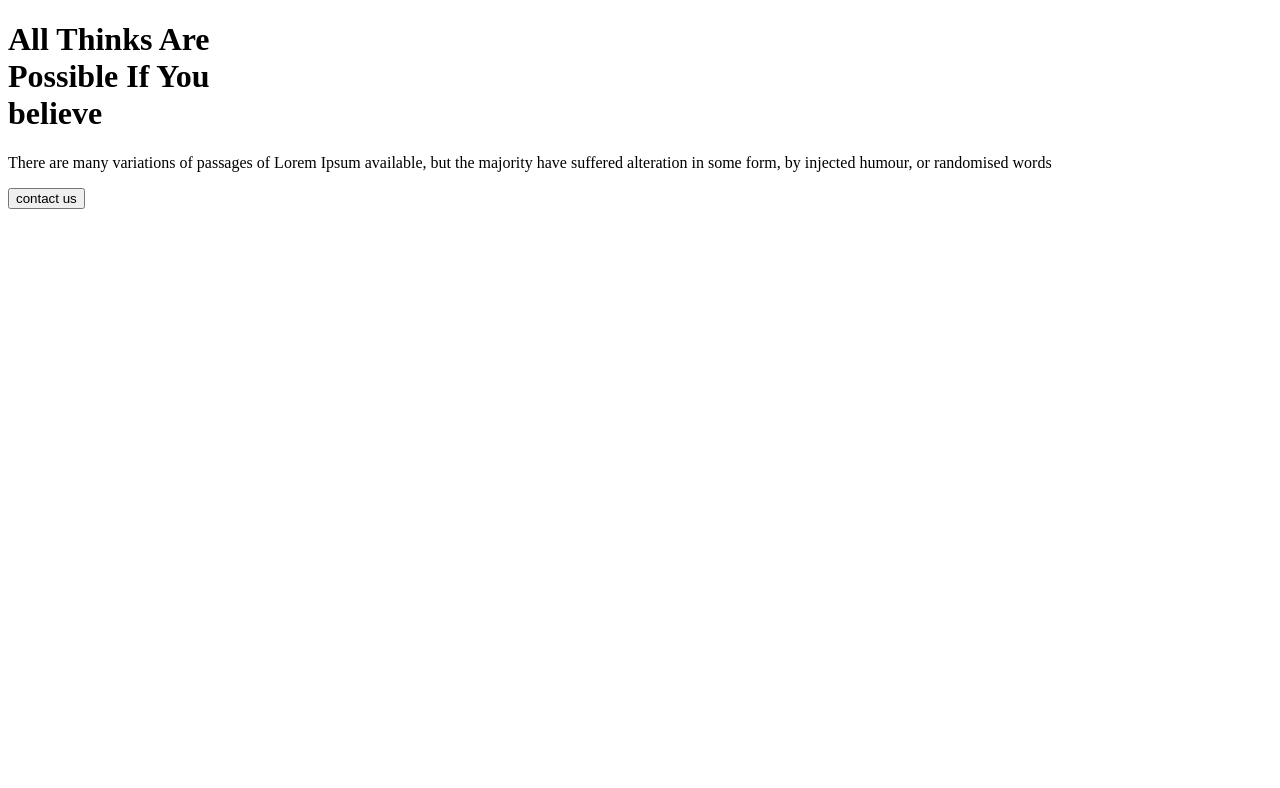
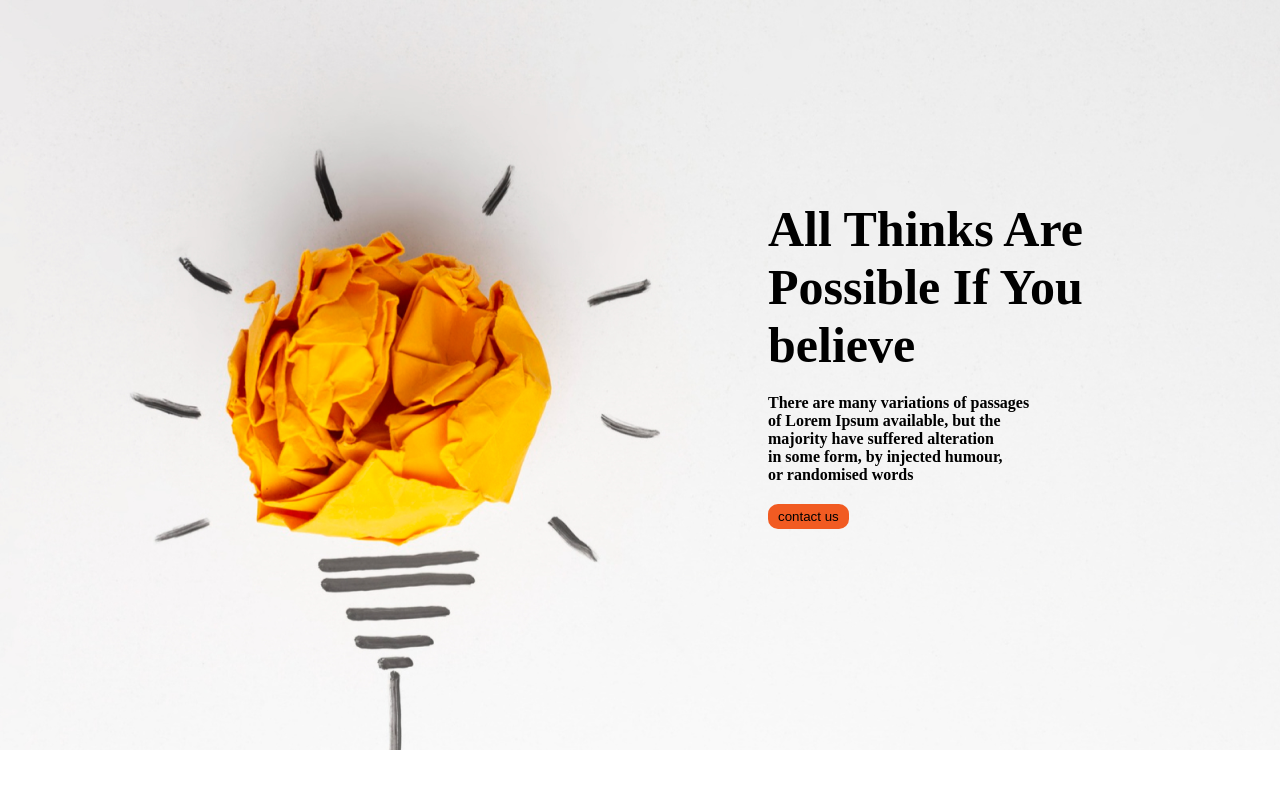
Before and after one commit to mdKamalAhmedSiddiki/new-year-new-me, a plain HTML site: page index.html in a window 1280 px wide. Drawn offline with Linux system fonts and the light colour scheme.

Commit message:
added a header

```diff
--- a/index.html
+++ b/index.html
@@ -8,14 +8,17 @@
     <link rel="stylesheet" href="styles/style.css">
 </head>
 <body>
+
     <header>
+        <div class="content-1">
         <h1>All Thinks Are <br>
             Possible If You <br>
             believe</h1>
-        <p>There are many variations of passages of Lorem Ipsum
-            available, but the majority have suffered alteration in some
-            form, by injected humour, or randomised words</p>
-            <button class="btn">contact us</button>
+            <p>There are many variations of passages<br> of Lorem Ipsum
+                available, but the<br> majority have suffered alteration<br> in some
+                form, by injected humour,<br> or randomised words</p>
+                <button class="btn">contact us</button>
+            </div>
     </header>
 </body>
 </html>
--- a/styles/style.css
+++ b/styles/style.css
@@ -0,0 +1,32 @@
+*{
+    margin: 0;
+    padding: 0;
+}
+header{
+    background-image: url("/images/banner/banner1.png");
+    height: 750px;
+    width: 100%;
+    position: absolute;
+}
+
+.content-1{
+margin-left: 60%;
+padding-top: 200px;
+font-weight: bold;
+
+
+}
+
+.content-1 h1{
+    padding-bottom: 20px;
+    font-size: 50px;
+}
+.content-1 p{
+    padding-bottom: 20px;
+}
+.btn{
+background-color: #F15B22;
+border: none;
+border-radius: 10px;
+padding: 5px 10px;
+}
```
